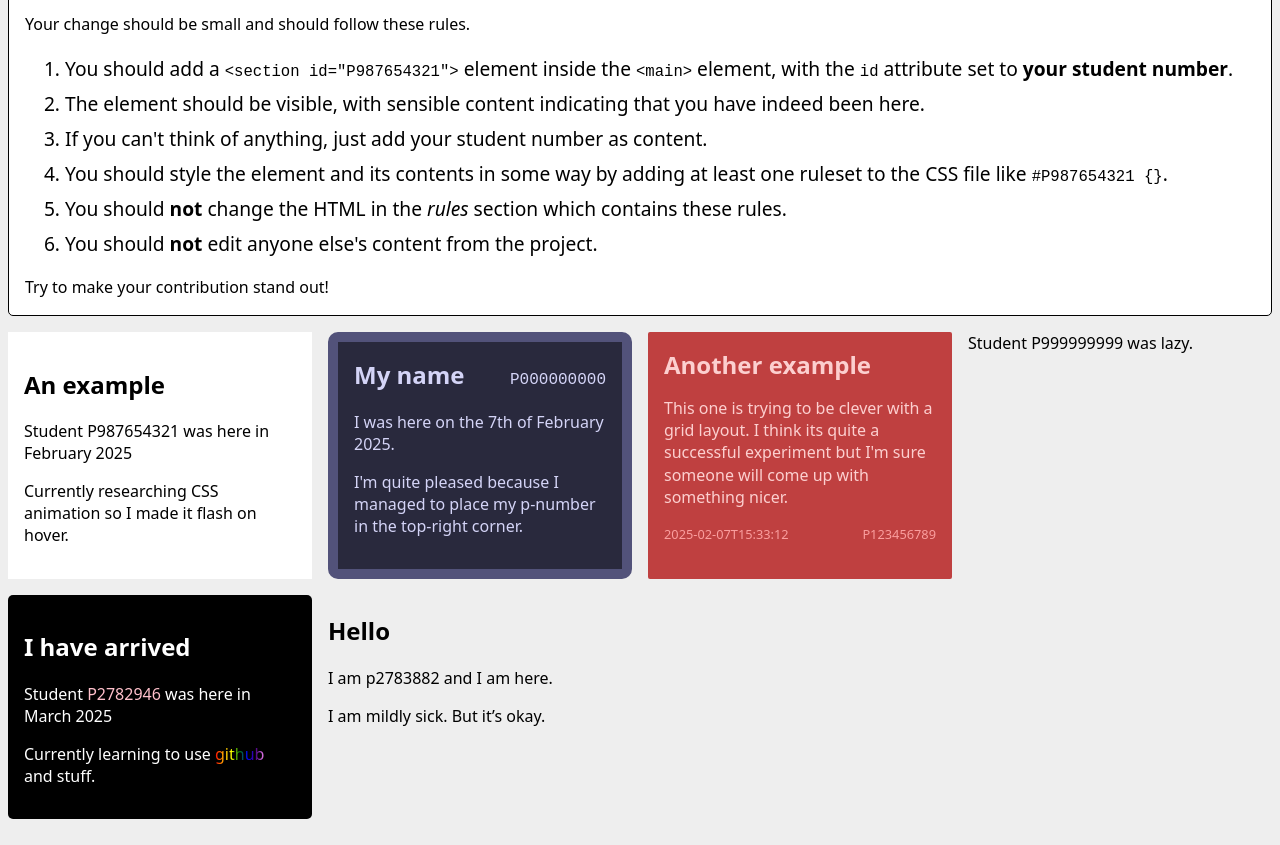
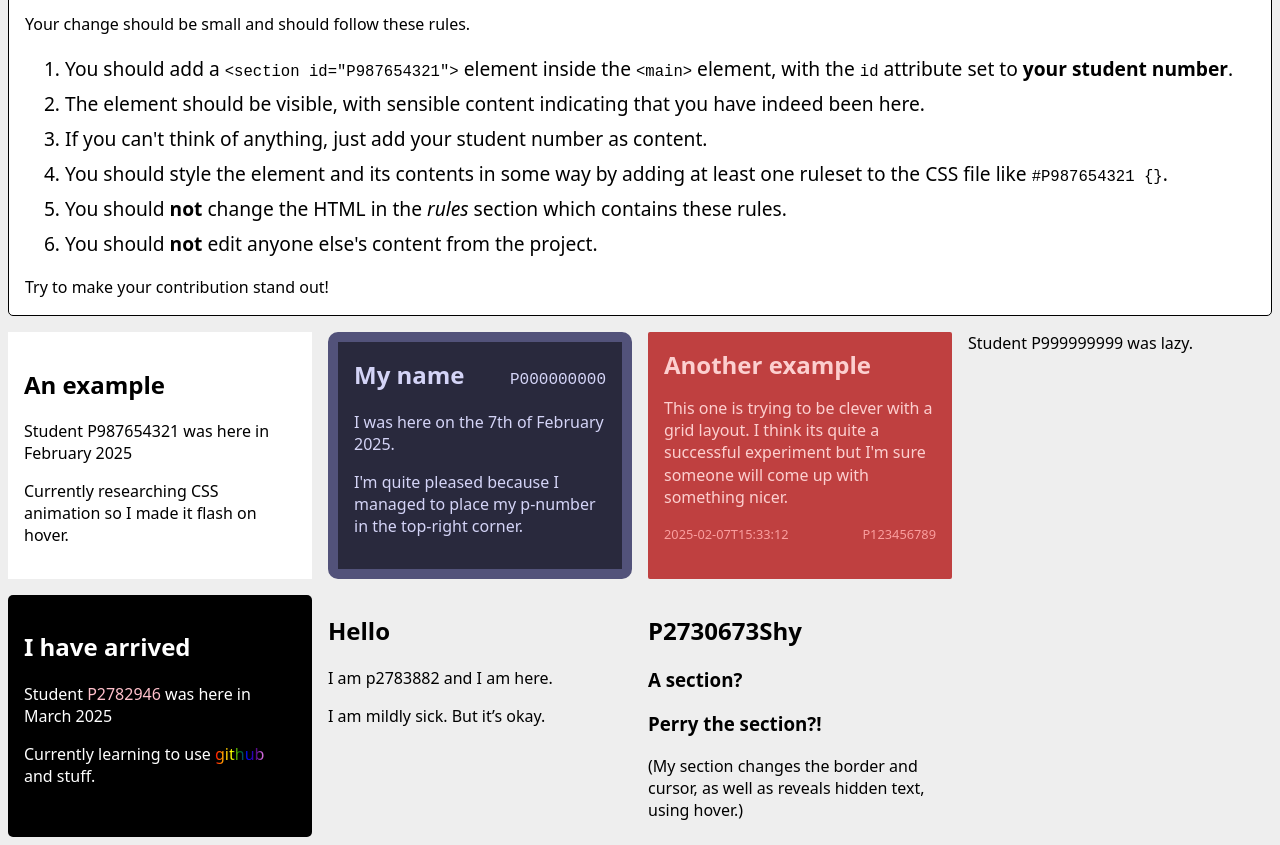
Before and after one commit to web-development-DMU/i-was-here, a plain HTML site: page index.html in a window 1280 px wide. Shown: the part 215-1060 px from the top of the page. Drawn offline with Linux system fonts and the light colour scheme.

Commit message:
Update index.html
Added a section with the id="2730673"

```diff
--- a/index.html
+++ b/index.html
@@ -74,6 +74,12 @@
             <p>I am <span class="p-number">p2783882</span> and I am here.</p>
             <p>I am mildly sick. But it’s okay.</p>
         </section>
+        <section id="P2730673">
+            <h2><span>P2730673</span><span>Shy</span></h2>
+            <h3>A section?</h3>
+            <h3>Perry the section?!</h3>
+            <p>(My section changes the border and cursor, as well as reveals hidden text, using hover.)</p>
+        </section>
     </main>
 </body>
 </html>
```
